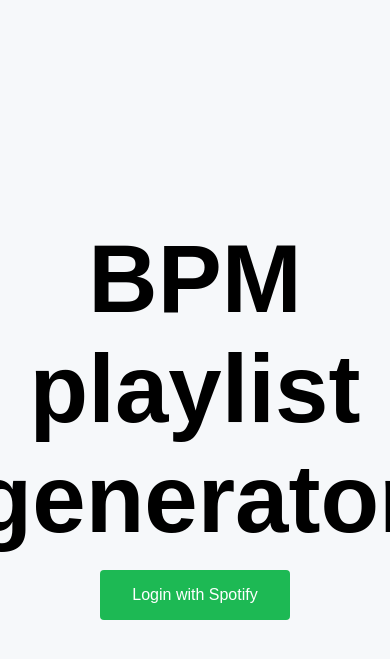
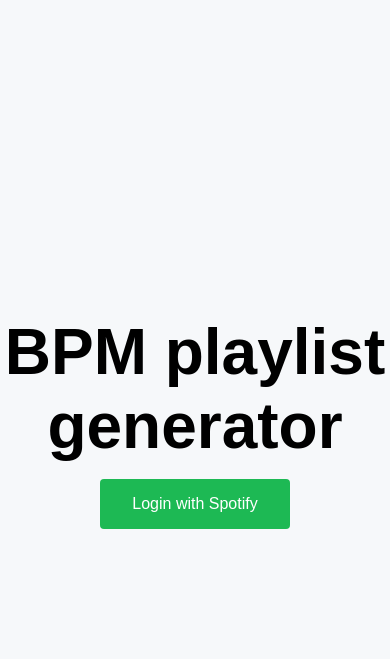
Before and after one commit to rodopiip/bpm-playlist-generator, a Flask app: template templates/login.html in a window 390 px wide; the page is wider, and only the part inside the window is pictured. Shown: the top 659 px of that part. Run offline with Flask 3, Linux system fonts and the light colour scheme; the template is opened without the code that fills it, so the values that code supplies are empty.

Commit message:
Update login.css
Fixed Mobile Title

```diff
--- a/static/styles/login.css
+++ b/static/styles/login.css
@@ -21,6 +21,11 @@ body {
     font-size: 6rem;
     margin-bottom: 1rem;
 }
+@media only screen and (max-width: 768px) {
+    .title {
+        font-size: 4rem;
+    }
+}
 
 .btn-primary {
     padding: 1rem  2rem;
```
